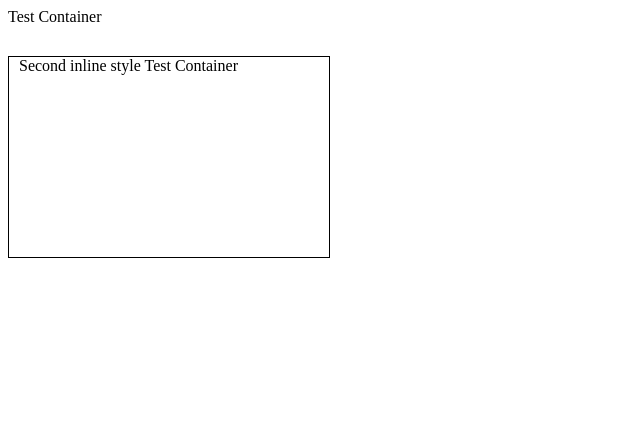
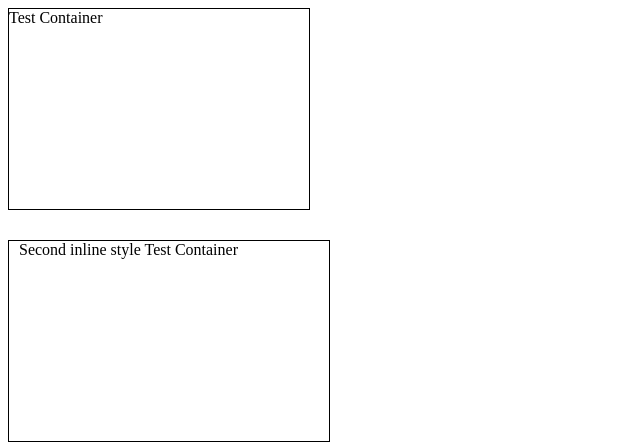
Before and after one commit to GilbertvdB/gilbertvdb.github.io, a plain HTML site: page about.html in a window 1280 px wide. Shown: the whole page, without its empty margins (0-640 px from the left). Drawn offline with Linux system fonts and the light colour scheme.

Commit message:
Update about.html

```diff
--- a/about.html
+++ b/about.html
@@ -4,7 +4,7 @@
     <meta charset="UTF-8">
     <meta name="viewport" content="width=device-width, initial-scale=1.0">
     <title>About</title>
-    <link rel="stylesheet" href="'/assets/css/style.css">
+    <link rel="stylesheet" href="/assets/css/style.css">
 </head>
 <body>
     <div class="test-container">
```
